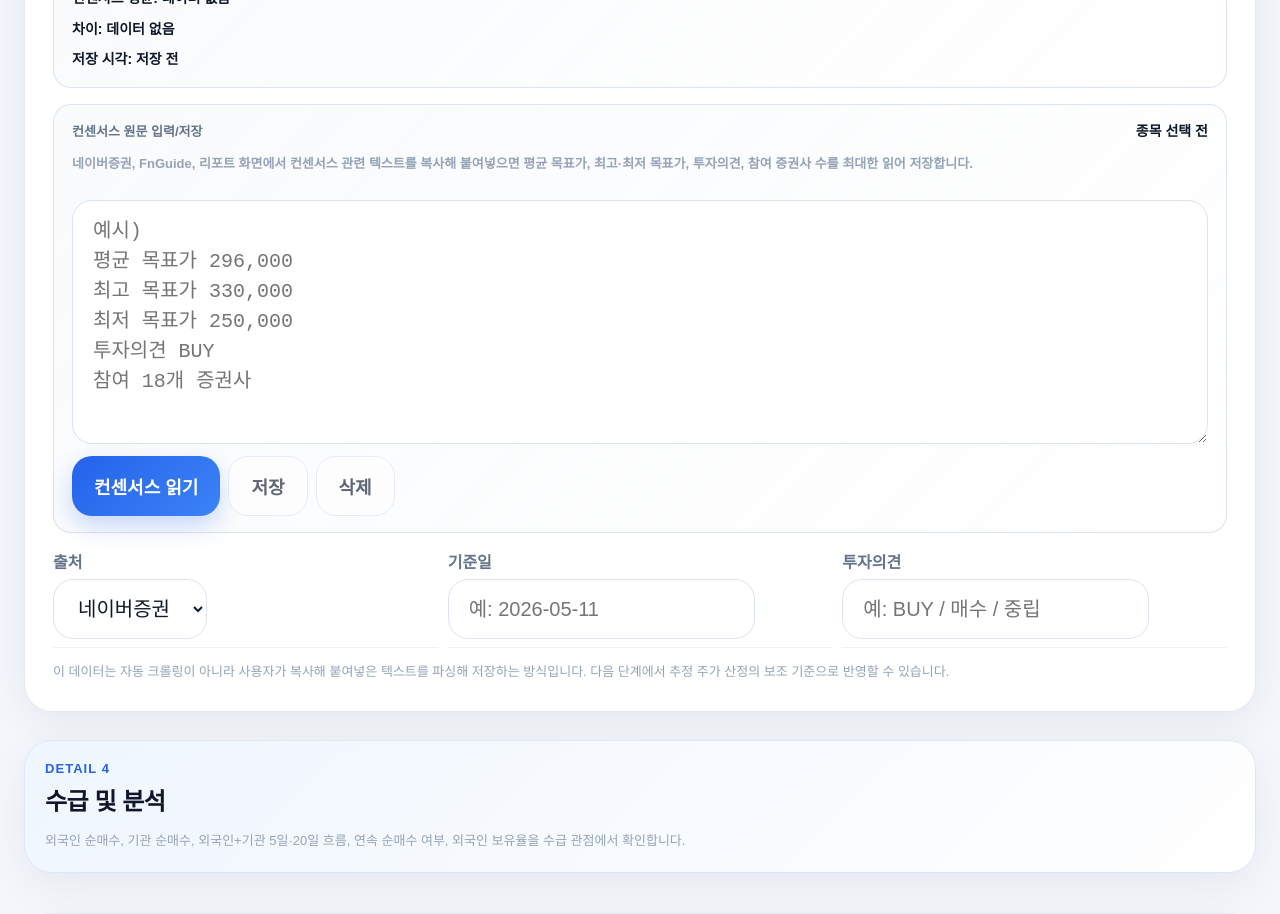
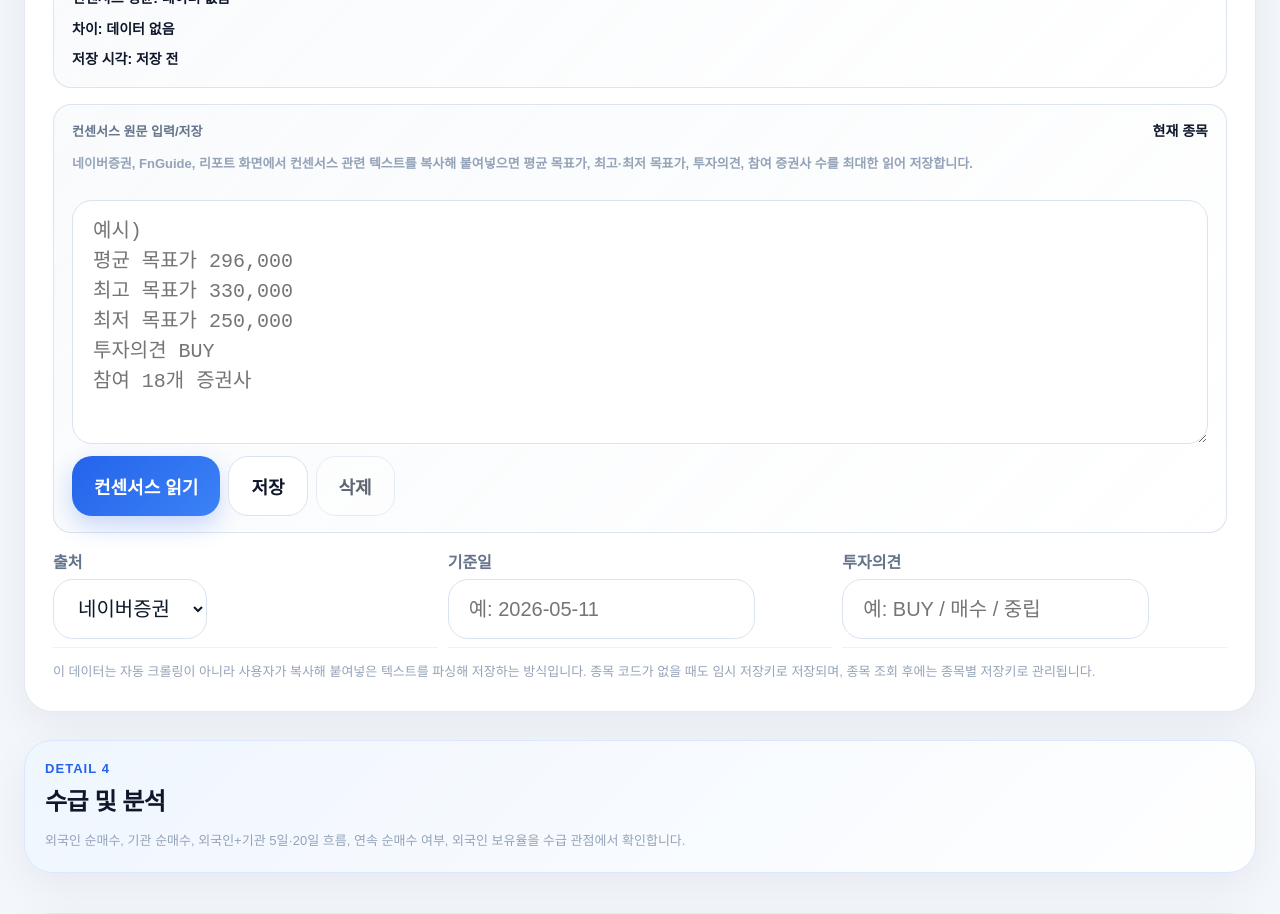
Before and after one commit to jkpark5298-alt/kospi-stock-pwa, a Next.js app: page / in a window 1280 px wide. Shown: the part 9800-10714 px from the top of the page. Built offline with nearby package versions, Linux system fonts and the light colour scheme.

Commit message:
Enable consensus save fallback

```diff
--- a/components/analysis/ConsensusInputSection.tsx
+++ b/components/analysis/ConsensusInputSection.tsx
@@ -41,13 +41,13 @@ export default function ConsensusInputSection({
   name,
   appTargetPrice,
 }: Props) {
-  const storageKey = useMemo(() => makeStorageKey(symbol), [symbol]);
+  const storageKey = useMemo(() => makeStorageKey(symbol, name), [symbol, name]);
   const [rawText, setRawText] = useState("");
   const [consensus, setConsensus] = useState<ConsensusData>(EMPTY_CONSENSUS);
   const [savedAt, setSavedAt] = useState<string | null>(null);
 
   useEffect(() => {
-    if (typeof window === "undefined" || !storageKey) {
+    if (typeof window === "undefined") {
       setRawText("");
       setConsensus(EMPTY_CONSENSUS);
       setSavedAt(null);
@@ -82,6 +82,8 @@ export default function ConsensusInputSection({
     consensus.analystCount != null ||
     Boolean(consensus.investmentOpinion);
 
+  const displayName = name || symbol || "현재 종목";
+
   function handleParse() {
     const parsed = parseConsensusText(rawText);
 
@@ -93,7 +95,7 @@ export default function ConsensusInputSection({
   }
 
   function handleSave() {
-    if (!storageKey || typeof window === "undefined") return;
+    if (typeof window === "undefined") return;
 
     const next: ConsensusData = {
       ...consensus,
@@ -107,7 +109,7 @@ export default function ConsensusInputSection({
   }
 
   function handleClear() {
-    if (storageKey && typeof window !== "undefined") {
+    if (typeof window !== "undefined") {
       window.localStorage.removeItem(storageKey);
     }
 
@@ -173,7 +175,7 @@ export default function ConsensusInputSection({
         <div className="target-basis-box" style={{ marginTop: 16 }}>
           <div className="target-basis-header">
             <span>컨센서스 원문 입력/저장</span>
-            <strong>{name || symbol || "종목 선택 전"}</strong>
+            <strong>{displayName}</strong>
           </div>
 
           <p className="target-basis-summary">
@@ -226,7 +228,6 @@ export default function ConsensusInputSection({
                 className="button secondary-button"
                 type="button"
                 onClick={handleSave}
-                disabled={!storageKey}
               >
                 저장
               </button>
@@ -234,7 +235,7 @@ export default function ConsensusInputSection({
                 className="button secondary-button"
                 type="button"
                 onClick={handleClear}
-                disabled={!storageKey && !rawText}
+                disabled={!rawText && !hasConsensus && !savedAt}
               >
                 삭제
               </button>
@@ -302,8 +303,8 @@ export default function ConsensusInputSection({
 
         <p className="notice-text" style={{ marginTop: 14 }}>
           이 데이터는 자동 크롤링이 아니라 사용자가 복사해 붙여넣은 텍스트를
-          파싱해 저장하는 방식입니다. 다음 단계에서 추정 주가 산정의 보조
-          기준으로 반영할 수 있습니다.
+          파싱해 저장하는 방식입니다. 종목 코드가 없을 때도 임시 저장키로
+          저장되며, 종목 조회 후에는 종목별 저장키로 관리됩니다.
         </p>
       </div>
     </section>
@@ -527,12 +528,20 @@ function readConsensus(key: string): ConsensusData | null {
   }
 }
 
-function makeStorageKey(symbol?: string | null) {
-  const normalized = (symbol || "").trim().toUpperCase();
+function makeStorageKey(symbol?: string | null, name?: string | null) {
+  const normalizedSymbol = (symbol || "").trim().toUpperCase();
 
-  if (!normalized) return "";
+  if (normalizedSymbol) {
+    return `${CONSENSUS_STORAGE_PREFIX}:${normalizedSymbol}`;
+  }
 
-  return `${CONSENSUS_STORAGE_PREFIX}:${normalized}`;
+  const normalizedName = (name || "").trim();
+
+  if (normalizedName) {
+    return `${CONSENSUS_STORAGE_PREFIX}:NAME:${normalizedName}`;
+  }
+
+  return `${CONSENSUS_STORAGE_PREFIX}:CURRENT`;
 }
 
 function formatPrice(value?: number | null) {
```
